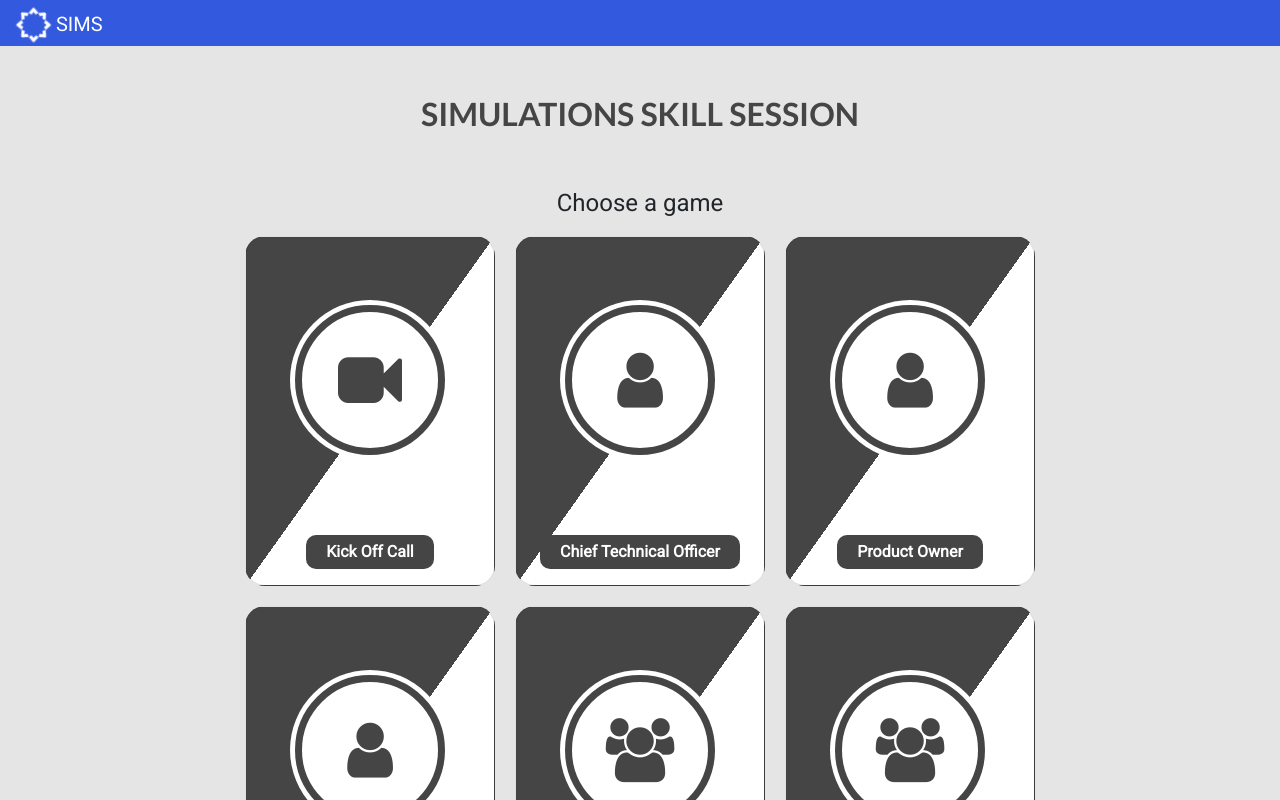
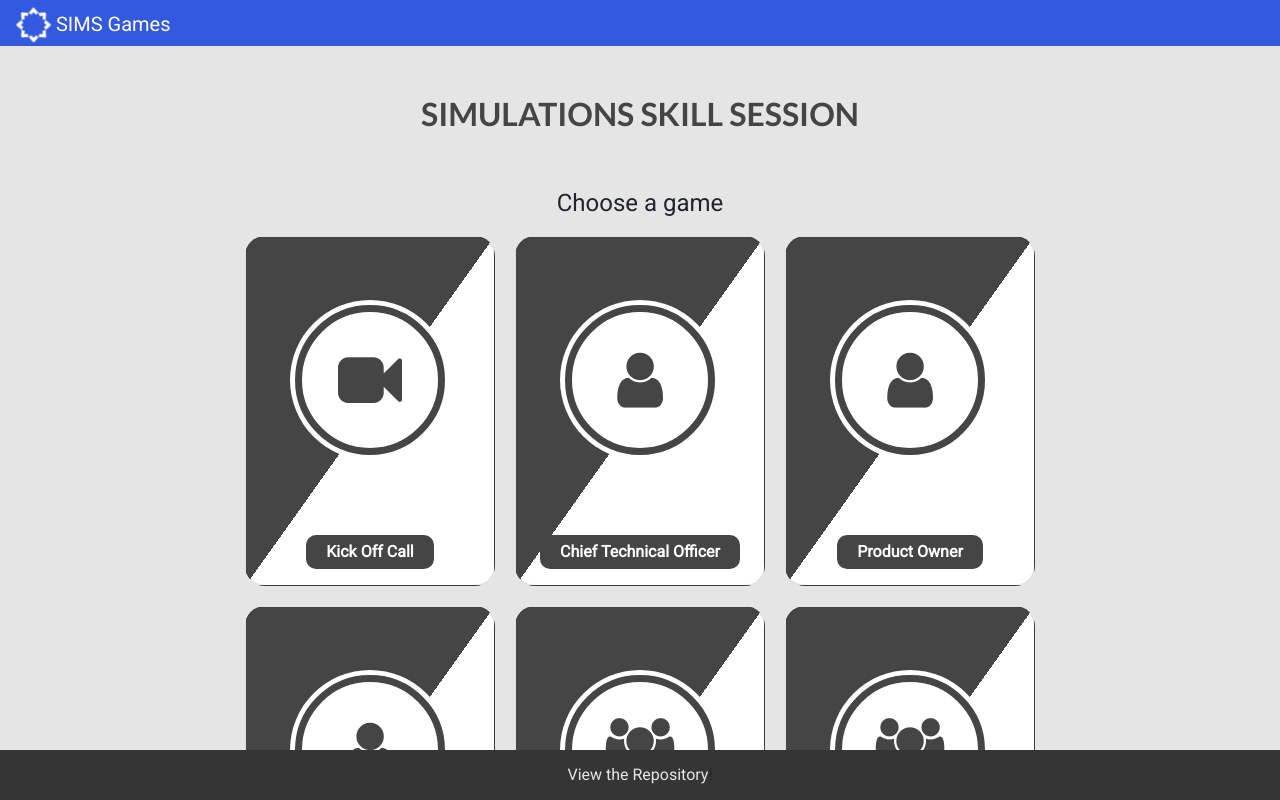
Before and after one commit to andela/sims-games, a React app: page / in a window 1280 px wide. Shown: the top 800 px of the page. Built offline with nearby package versions, Linux system fonts and the light colour scheme; a web font is replaced by a local one.

Commit message:
Add footer, navbar title

```diff
--- a/client/index.html
+++ b/client/index.html
@@ -2,6 +2,7 @@
 <html lang="en">
 
 <head>
+  <base href="/"/>
   <meta charset="utf-8">
   <meta name="viewport" content="width=device-width, initial-scale=1, shrink-to-fit=no">
   <link rel="shortcut icon" type="image/x-icon" href="https://instructure-uploads.s3.amazonaws.com/account_117580000000000001/attachments/230/andela.jpg">
--- /dev/null
+++ b/client/src/components/Footer.jsx
@@ -0,0 +1,9 @@
+import React, { Component } from "react";
+
+const Footer = () => (
+    <div className="footer">
+      <a href="https://github.com/andela-stuff/sims-games">View the Repository</a>!
+    </div>
+);
+
+export default Footer;
--- a/client/src/components/GamePage.jsx
+++ b/client/src/components/GamePage.jsx
@@ -1,9 +1,10 @@
 import PropTypes from "prop-types";
 import React from "react";
-import logo from "../assets/spinner.andela.png";
+import Footer from './Footer';
+import Header from './Header';
 import { getJSONData } from "../actions/data";
 
-class LandingPage extends React.Component {
+class GamePage extends React.Component {
   constructor(props) {
     super(props);
 
@@ -17,6 +18,7 @@ class LandingPage extends React.Component {
       startText: "START",
       nextQuestion: false,
       buttonDisabled: false,
+      gameCompleted: false
     }
     this.handleBegin = this.handleBegin.bind(this);
     this.randomQuestion = this.randomQuestion.bind(this);
@@ -67,8 +69,12 @@ class LandingPage extends React.Component {
           nextQuestion: false,
           buttonDisabled: false,
         });
-      } else {
-        let counter = 15;
+      }
+      else if (this.state.gameCompleted) {
+        this.props.history.push('/');
+      }
+      else {
+        let counter = 2;
 
         this.setState({
           startText: counter,
@@ -78,10 +84,12 @@ class LandingPage extends React.Component {
           counter--;
           if (counter === 0 || !this.state.gameStarted) {
             if (this.state.gameStarted) {
+              const text = this.state.shuffleArray.length > 0 ? "NEXT" : "DONE";
               this.setState({
-                startText: "NEXT",
-                nextQuestion: true,
+                startText: text,
+                nextQuestion: this.state.shuffleArray.length > 0,
                 buttonDisabled: false,
+                gameCompleted: this.state.shuffleArray.length === 0
               });
             }
             clearInterval(timer);
@@ -99,20 +107,8 @@ class LandingPage extends React.Component {
   render() {
     const buttonDisabled = this.state.buttonDisabled ? 'disable' : '';
     return (
-      <div>
-        <div className="app-header">
-          <a className="brand">
-            <img
-              src={logo}
-              alt="app-logo"
-              width="35"
-              align="middle"
-              className="app-logo"
-              role="presentation"
-            />{" "}
-            SIMS
-          </a>
-        </div>
+      <div className="content">
+        <Header title={(this.state.data) ? this.state.data.name : ""} />
 
         {/* BODY */}
         {this.state.data !== null && <div className="content-body">
@@ -131,9 +127,9 @@ class LandingPage extends React.Component {
           {this.state.gameStarted && <div className="container">
             <div className="question-container">
               <div className="question-box">
-               <div className="question-inner">
-                <div className="question-text">{this.state.currentQuestion}?</div>
-               </div>
+                <div className="question-inner">
+                  <div className="question-text">{this.state.currentQuestion}?</div>
+                </div>
               </div>
             </div>
             <div className="button-container">
@@ -142,11 +138,13 @@ class LandingPage extends React.Component {
             </div>
           </div>}
         </div>}
+        <Footer />
       </div>
+
     );
   }
 };
 
-LandingPage.propTypes = {};
+GamePage.propTypes = {};
 
-export default LandingPage;
+export default GamePage;
--- /dev/null
+++ b/client/src/components/Header.jsx
@@ -0,0 +1,21 @@
+import React from "react";
+import logo from "../assets/spinner.andela.png";
+
+const Header = props => (
+  <div className="app-header">
+    <a className="brand" href="/">
+      <img
+        src={logo}
+        alt="app-logo"
+        width="35"
+        align="middle"
+        className="app-logo"
+        role="presentation"
+      />{" "}
+      SIMS Games
+    </a>
+    {props.title && <span className="a"><div className="b">{props.title}</div></span>}
+  </div>
+);
+
+export default Header;
--- a/client/src/components/LandingPage.jsx
+++ b/client/src/components/LandingPage.jsx
@@ -1,5 +1,6 @@
 import React, { Component } from "react";
-import logo from "../assets/spinner.andela.png";
+import Footer from './Footer';
+import Header from './Header';
 
 class LandingPage extends Component {
   constructor(props) {
@@ -14,19 +15,7 @@ class LandingPage extends Component {
   render() {
     return (
       <div>
-        <div className="app-header">
-          <a className="brand">
-            <img
-              src={logo}
-              alt="app-logo"
-              width="35"
-              align="middle"
-              className="app-logo"
-              role="presentation"
-            />{" "}
-            SIMS
-          </a>
-        </div>
+        <Header />
         <div className="app-body container-fluid pt-5">
           <div className="mb-5">
             <h2>SIMULATIONS SKILL SESSION</h2>
@@ -128,6 +117,7 @@ class LandingPage extends Component {
             </div>
           </div>
         </div>
+        <Footer />
       </div>
     );
   }
--- a/client/src/styles/index.scss
+++ b/client/src/styles/index.scss
@@ -19,6 +19,7 @@ body,
   width: 100%;
   padding: 0.5rem 1rem;
   color: #ffffff;
+  display: flex;
 }
 .app-body h2 {
   font-family: "Lato", sans-serif;
@@ -54,6 +55,7 @@ body,
   height: 30px;
   white-space: nowrap;
   color: #ffffff;
+  text-decoration: none;
 }
 
 .app-body {
@@ -116,6 +118,23 @@ body,
 /******************* GAME PAGE STYLES *******************/
 @import url('https://fonts.googleapis.com/css?family=Do+Hyeon|Francois+One|Merienda|Nunito|Source+Sans+Pro|Sunflower:300');
 
+.content {
+  height: 100%;
+}
+
+
+.app-header span {
+  width: 100%;
+  text-transform: uppercase;
+  font-size: 1.25rem;
+  .b {
+    width: 90%;
+    display: flex;
+    justify-content: center;
+    align-items: center;
+  }
+}
+
 .content-body {
   display: flex;
   align-items: center;
@@ -125,6 +144,7 @@ body,
   color: #e5e5e5;
   font-family: 'Merienda';
   text-align: center;
+  height: 80%;
 
   .container {
     width: 100%;
@@ -211,7 +231,6 @@ body,
       }
     }
   }
-
   .begin-button-container {
     width: 100%;
     display: flex;
@@ -293,6 +312,22 @@ body,
 }
 
 
+.footer {
+  background-color: #353535;
+  width: 100%;
+  height: 50px;
+  position: absolute;
+  bottom: 0;
+  display: flex;
+  align-items: center;
+  justify-content: center;
+
+  a {
+    color: #e5e5e5;
+  }
+}
+
+
 @keyframes scroll-open-text {
   0% {
     height: 0%;
--- a/server.js
+++ b/server.js
@@ -1,7 +1,7 @@
 const path = require('path');
 const express = require('express');
 const webpack = require('webpack');
-const config = require('./webpack.dev.config');
+let config = require('./webpack.dev.config');
 
 const env = process.env.NODE_ENV || 'development';
 const port = parseInt(process.env.PORT, 10) || 8000;
```
Also changed, not shown: client/public/data/kickoff-call.json (+2 -10 lines).
